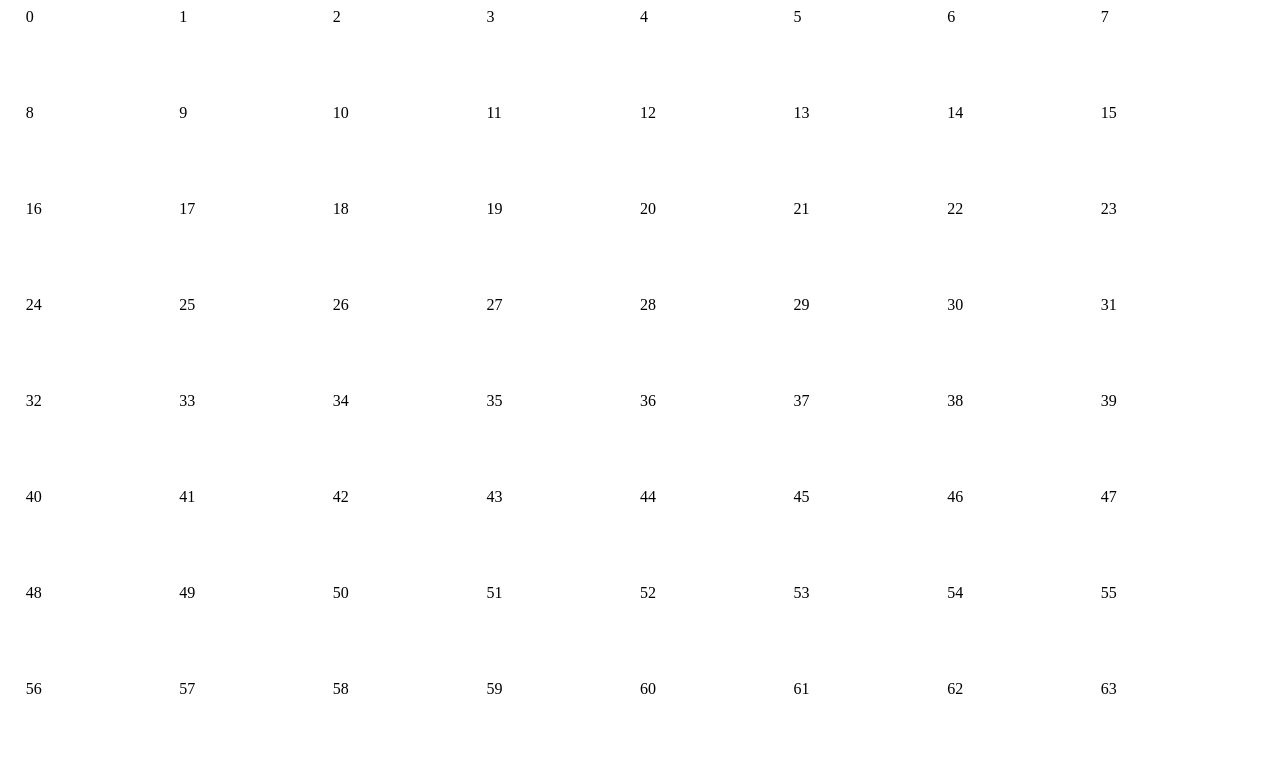
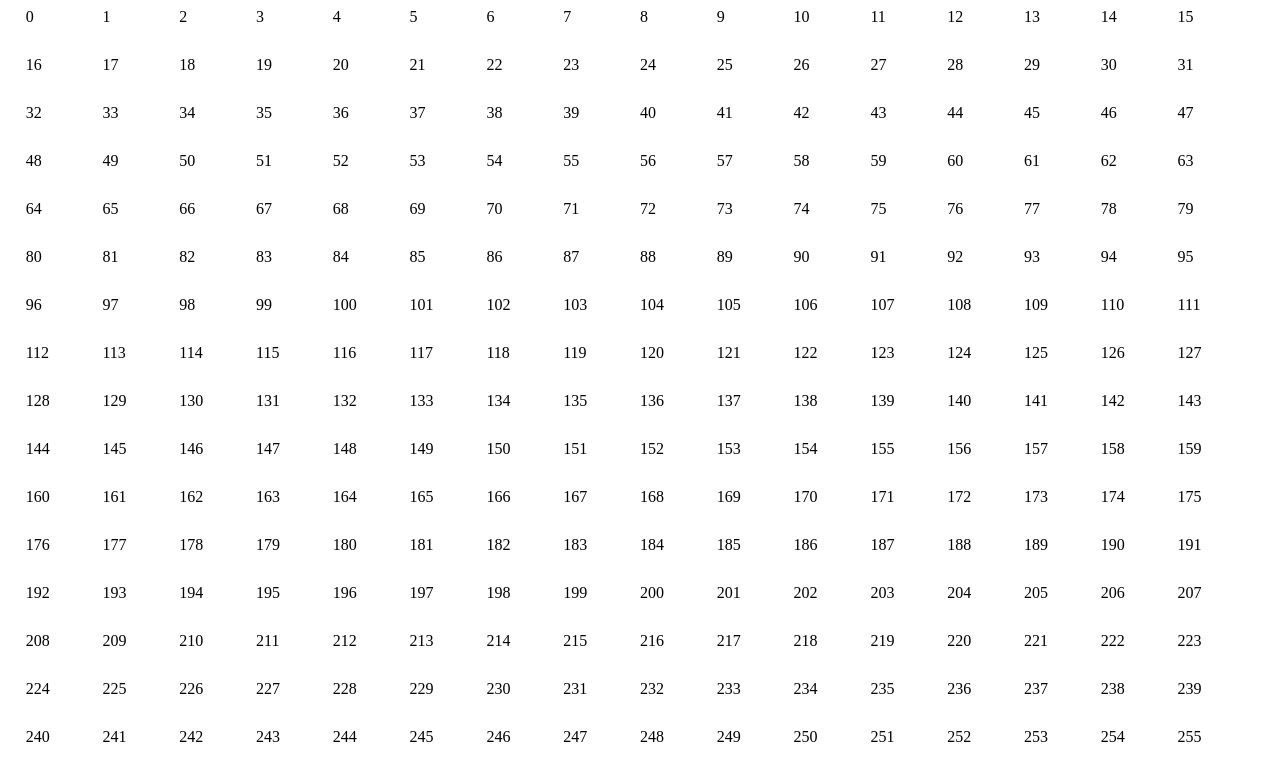
Before and after one commit to samob917/etch-a-sketch, a plain HTML site: page index.html in a window 1280 px wide. Drawn offline with Linux system fonts and the light colour scheme.

Commit message:
Make 16 by 16 grid and add id to each element
Added an id to each element and made the grid. The grid seems to
display correctly, now moving to the next section.

```diff
--- a/etchASketch.js
+++ b/etchASketch.js
@@ -1,8 +1,9 @@
 let container = document.querySelector(".container");
 
-for (let i = 0; i < 64; i++) {
+for (let i = 0; i < 16*16; i++) {
     let newDiv = document.createElement("div");
     newDiv.classList.add("grid-element");
+    newDiv.setAttribute("id", `${i}`);
     newDiv.textContent = `${i}`;
     container.appendChild(newDiv);
 }
--- a/style.css
+++ b/style.css
@@ -6,6 +6,6 @@
 }
 
 .grid-element {
-    height: 12vh;
-    width: 12vw;
+    height: 6vh;
+    width: 6vw;
 }
```
